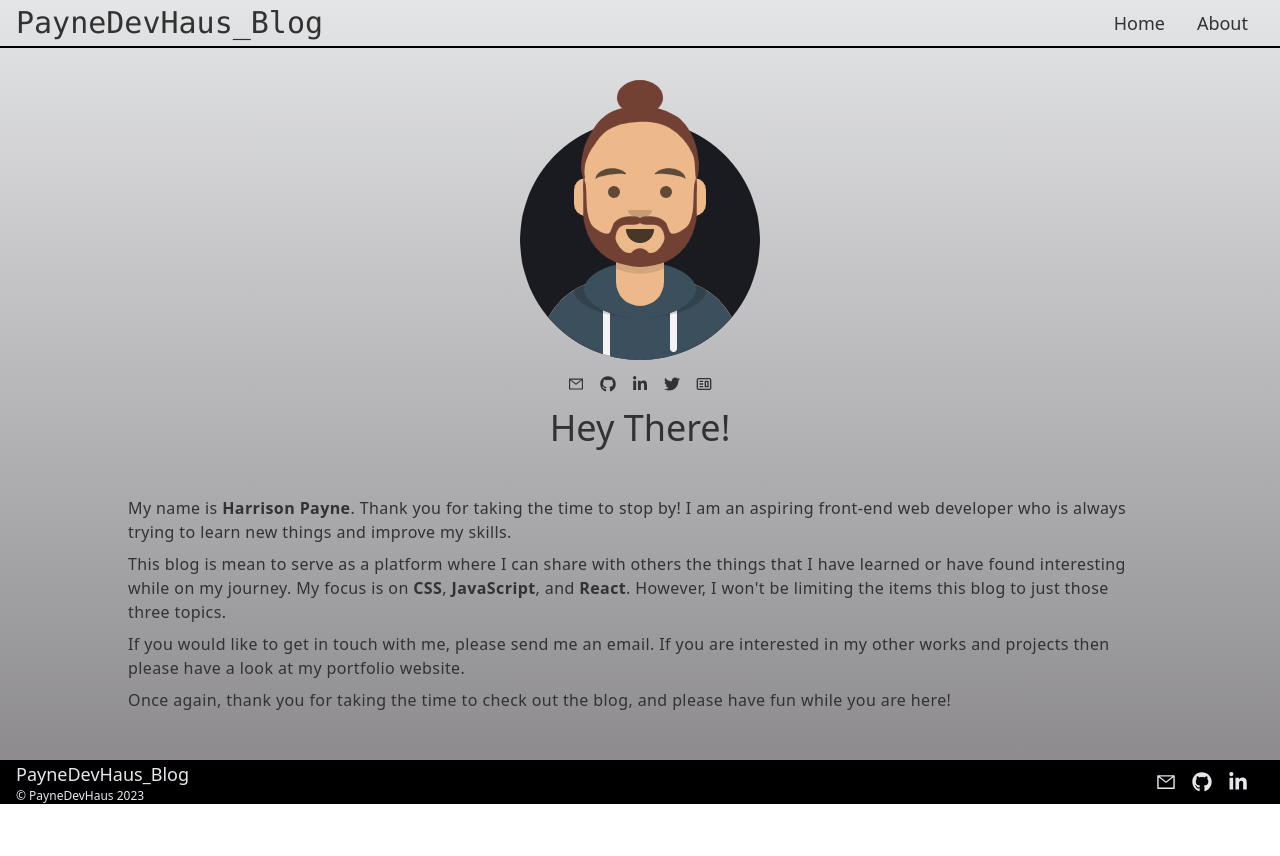
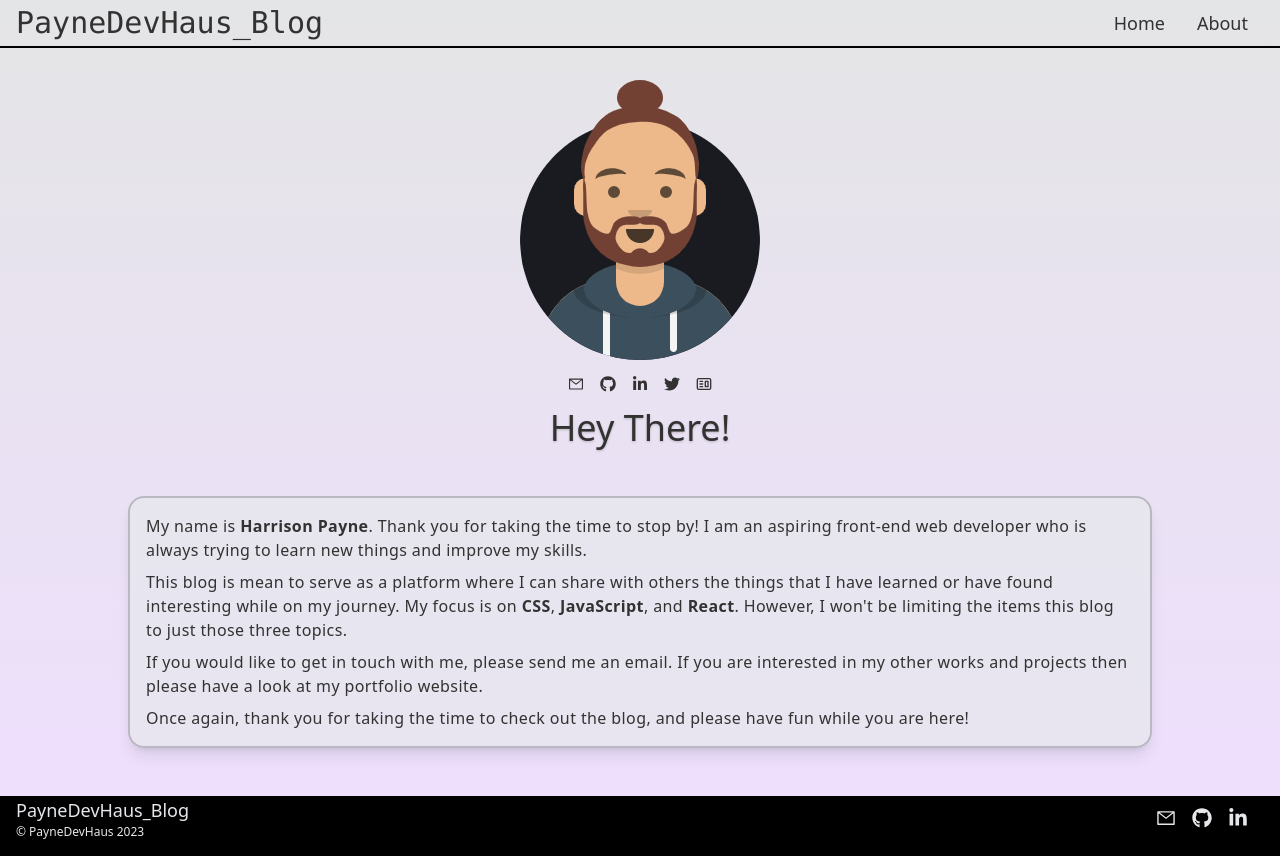
Before and after one commit to Lupercal13/portfolio_blog, a Next.js app: page /About in a window 1280 px wide. Before the commit the page ends 804 px from the top, so only its background shows below. Built offline with nearby package versions, Linux system fonts and the light colour scheme.

Commit message:
style updates

```diff
--- a/components/Footer.jsx
+++ b/components/Footer.jsx
@@ -6,7 +6,7 @@ function Footer() {
   const date = new Date().getFullYear();
   return (
     <div className="">
-      <footer className="mt-12 px-4 max-h-[60px] flex items-center justify-between bg-black ">
+      <footer className="mt-12  px-4 pb-4 max-h-[60px] flex items-center justify-between bg-black ">
         <div className=''>
           <p className="text-lg text-gray-200">PayneDevHaus_Blog</p>
           <p className="text-xs text-gray-200">&copy; PayneDevHaus {date}</p>
--- a/pages/About.jsx
+++ b/pages/About.jsx
@@ -9,7 +9,7 @@ import { AiOutlineMail } from "react-icons/ai";
 
 function About() {
   return (
-    <div className="h-full">
+    <div className="h-full ">
       <Head>
         <title>PayneDevHaus_blog</title>
         <meta name="description" content="Generated by create next app" />
@@ -21,7 +21,7 @@ function About() {
           <div className="flex justify-center w-full items-center">
             <Image src={avatar} />
           </div>
-          <div className="flex justify-center items-center gap-4 w-full mt-4">
+          <div className="flex justify-center items-center gap-4 w-full mt-4 ">
            <a href="mailto:hpayne13.test@gmail.com" className="hover:scale-[105%]"> <AiOutlineMail/></a>
             <a href="https://www.github.com/Lupercal13" className="hover:scale-[105%]"><FaGithub/> </a>
             <a href="#" target="_blank" rel="noopener noreferrer" className="hover:scale-[105%]"><FaLinkedinIn/></a>
@@ -29,8 +29,8 @@ function About() {
             <a href="#" target="_blank" rel="noopener noreferrer" className="hover:scale-[105%]"><CgWebsite/></a>
           </div>
           <div className="w-[80%] flex flex-col justify-center items-center mx-auto h-full">
-            <h1 className="text-4xl text-center mb-12 mt-4">Hey There!</h1>
-            <div className="tracking-wide text-gray-600">
+            <h1 className="text-4xl text-center mb-12 mt-4 drop-shadow-[0_1.2px_1.2px_rgba(0,0,0,0.2)]">Hey There!</h1>
+            <div className="tracking-wide text-gray-600  p-4 bg-gray-200/70 border-2 border-black border-opacity-20 rounded-2xl shadow-lg">
               <p className="pb-2">
                 My name is <span className="font-semibold">Harrison Payne</span>. Thank you for taking the
                 time to stop by! I am an aspiring front-end web developer who is
--- a/styles/globals.css
+++ b/styles/globals.css
@@ -20,7 +20,7 @@ body {
   /* background-color: rgb(187, 189, 191); */
   background: #00416A;  /* fallback for old browsers */
   background: -webkit-linear-gradient(to bottom, #E4E5E6, #8fcdf4);  /* Chrome 10-25, Safari 5.1-6 */
-  background: linear-gradient(to bottom, #E4E5E6, #49464ba7); /* W3C, IE 10+/ Edge, Firefox 16+, Chrome 26+, Opera 12+, Safari 7+ */
+  background: linear-gradient(to bottom, #E4E5E6, #efdfff); /* W3C, IE 10+/ Edge, Firefox 16+, Chrome 26+, Opera 12+, Safari 7+ */
 
   }
 /*
```
